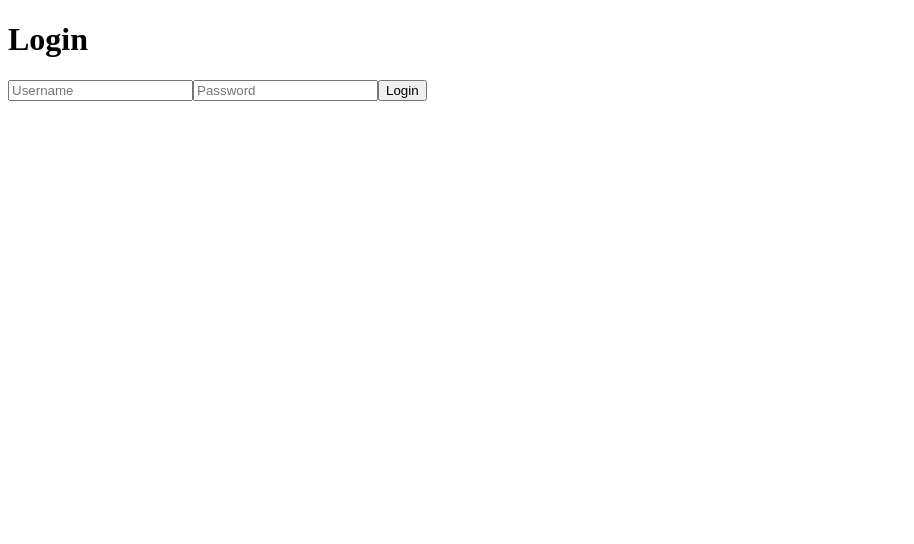
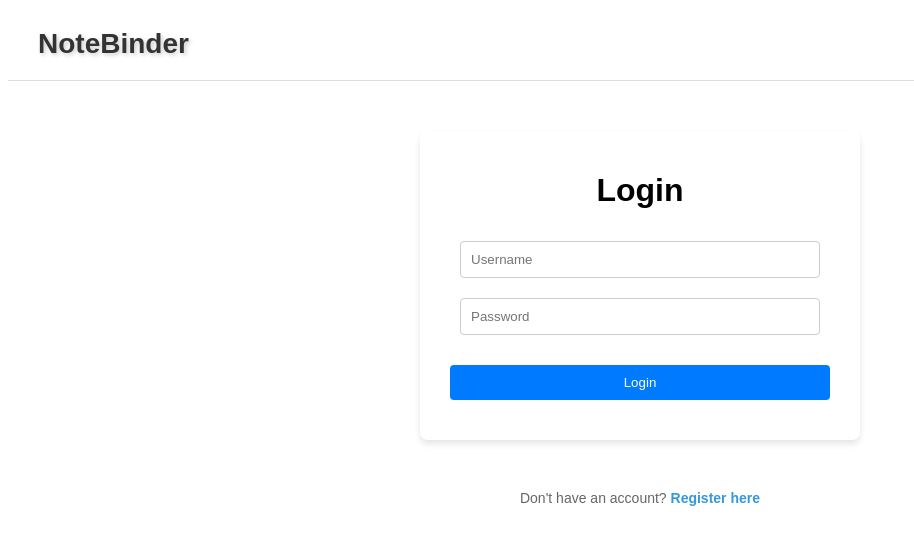
Before and after one commit to Cameron-Nann-Python/notecentric-notebinder, a React app in the folder frontend/: page /login in a window 1280 px wide. Shown: the top 544 px of the page, without its empty margins (0-914 px from the left). Built offline with nearby package versions, Linux system fonts and the light colour scheme; the HTML template or start-up script is replaced by a standard one.

Commit message:
Improved UI with stylesheets.

```diff
--- a/frontend/src/components/Form.jsx
+++ b/frontend/src/components/Form.jsx
@@ -2,6 +2,7 @@ import { useState } from "react"
 import api from "../api"
 import { useNavigate} from "react-router-dom"
 import { ACCESS_TOKEN, REFRESH_TOKEN } from "../constants"
+import "../styles/Form.css"
 
 /*Handles user registration and login*/
 function Form({route, method}) {
--- a/frontend/src/components/Note.jsx
+++ b/frontend/src/components/Note.jsx
@@ -1,4 +1,5 @@
 import React from "react"
+import "../styles/Note.css"
 
 function Note({note, onDelete}) {
     const formattedDate = new Date(note.created_at).toLocaleDateString("en-US")
--- a/frontend/src/pages/Home.jsx
+++ b/frontend/src/pages/Home.jsx
@@ -2,6 +2,8 @@ import api from "../api"
 import {useState, useEffect} from "react";
 import Note from "../components/Note"
 import { useNavigate } from "react-router-dom"
+import "../styles/Home.css"
+import "../styles/Banner.css"
 
 function Home() {
     const navigate = useNavigate()
@@ -50,10 +52,21 @@ function Home() {
     }
 
     return <div>
-        Home
+        <header className="banner" >
+            <h1>NoteBinder</h1>
+
+            <div className="header-actions">
+                <span className="page-title">Home</span>
+                <button type="button" className="logout-button"onClick={() => navigate("/logout")}>
+                    Logout
+                </button>
+            </div>
+        </header>
         <div>
             <h2>Notes</h2>
+            <div className="notes-grid">
             {notes.map((note) => <Note note={note} onDelete={deleteNote} key={note.id}/>)}
+            </div>
         </div>
         <h2>Create a Note</h2>
         <form onSubmit={createNote}>
@@ -72,13 +85,8 @@ function Home() {
             required value={content} onChange={(e) => setContent(e.target.value)}/>
             <br/>
 
-            <input type="submit" value="Submit"/>
+            <input className="submit-button" type="submit" value="Submit"/>
         </form>
-        <div>
-            <button type="button" onClick={() => navigate("/logout")}>
-                Logout
-            </button>
-        </div>
     </div>
 }
 
--- a/frontend/src/pages/Login.jsx
+++ b/frontend/src/pages/Login.jsx
@@ -1,7 +1,22 @@
 import Form from "../components/Form"
+import "../styles/Banner.css"
 
 function Login() {
-    return <Form route="/api/token/" method="login" />
+    return (
+    <>
+        <div>
+            <header className="banner">
+               <h1>NoteBinder</h1>
+            </header>
+        </div>
+        <div className="login-container">
+            <Form route="/api/token/" method="login" />
+             <p className="register-link">
+                    Don't have an account?{" "}
+                    <a href="/register">Register here</a>
+                </p>
+        </div>
+    </>)
 }
 
 export default Login
--- a/frontend/src/pages/Register.jsx
+++ b/frontend/src/pages/Register.jsx
@@ -1,8 +1,23 @@
 import Form from "../components/Form"
+import "../styles/Banner.css"
 
 /* Connects to backend url*/
 function Register() {
-    return <Form route="/api/user/register/" method="register" />
+    return (
+    <>
+        <div>
+            <header className="banner">
+               <h1>NoteBinder</h1>
+            </header>
+        </div>
+         <div className="login-container">
+            <Form route="/api/user/register/" method="register" />
+             <p className="register-link">
+                   Already have an account?{" "}
+                    <a href="/login">Login here</a>
+                </p>
+        </div>
+    </>)
 }
 
 export default Register
--- /dev/null
+++ b/frontend/src/styles/Banner.css
@@ -0,0 +1,42 @@
+.banner {
+    position: sticky;
+    top: 0;
+    display: flex;
+    align-items: center;
+    justify-content: space-between;
+
+    background-color: white;
+    padding: 20px 30px;
+    border-bottom: 1px solid #ddd;
+    z-index: 1000;
+}
+
+.banner h1 {
+    margin: 0;
+    font-size: 28px;
+    color: #333;
+    text-shadow: 2px 2px 4px rgba(0, 0, 0, 0.2);
+}
+
+.header-actions {
+    display: flex;
+    align-items: center;
+    gap: 20px;
+}
+
+.page-title {
+    font-size: 18px;
+    color: #666;
+}
+
+.logout-button {
+    background-color: white;
+    border: 1px solid #ccc;
+    border-radius: 6px;
+    padding: 8px 14px;
+    cursor: pointer;
+}
+
+.logout-button:hover {
+    background-color: #f5f5f5;
+}
--- /dev/null
+++ b/frontend/src/styles/Form.css
@@ -0,0 +1,53 @@
+.form-container {
+  display: flex;
+  flex-direction: column;
+  align-items: center;
+  justify-content: center;
+  margin: 50px auto;
+  padding: 20px;
+  border-radius: 8px;
+  box-shadow: 0 4px 6px rgba(0, 0, 0, 0.1);
+  max-width: 400px;
+}
+
+.form-input {
+  width: 90%;
+  padding: 10px;
+  margin: 10px 0;
+  border: 1px solid #ccc;
+  border-radius: 4px;
+  box-sizing: border-box;
+}
+
+.form-button {
+  width: 95%;
+  padding: 10px;
+  margin: 20px 0;
+  background-color: #007bff;
+  color: white;
+  border: none;
+  border-radius: 4px;
+  cursor: pointer;
+  transition: background-color 0.3s;
+}
+
+.form-button:hover {
+  background-color: #0056b3;
+}
+
+.register-link {
+    margin-top: 20px;
+    text-align: center;
+    font-size: 14px;
+    color: #666;
+}
+
+.register-link a {
+    color: #3498db;
+    text-decoration: none;
+    font-weight: bold;
+}
+
+.register-link a:hover {
+    text-decoration: underline;
+}
--- /dev/null
+++ b/frontend/src/styles/Home.css
@@ -0,0 +1,79 @@
+div {
+  font-family: Arial, sans-serif;
+}
+
+.notes-section {
+  margin-bottom: 2rem;
+}
+
+.notes-section h2 {
+  color: #333;
+  font-size: 24px;
+}
+
+.note {
+  background-color: #f9f9f9;
+  border-left: 5px solid #007bff;
+  margin: 10px 0;
+  padding: 10px 15px;
+  border-radius: 5px;
+}
+
+form {
+  background-color: #fff;
+  padding: 20px;
+  border-radius: 8px;
+  box-shadow: 0 2px 4px rgba(0, 0, 0, 0.1);
+  max-width: 500px;
+  margin: auto;
+}
+
+form h2 {
+  color: #333;
+  font-size: 24px;
+  margin-bottom: 20px;
+}
+
+form label {
+  font-weight: bold;
+  margin-top: 10px;
+}
+
+form input,
+form textarea {
+  width: 100%;
+  padding: 8px;
+  margin: 8px 0 16px;
+  border: 1px solid #ccc;
+  border-radius: 4px;
+  box-sizing: border-box;
+}
+
+form input[type="submit"] {
+  background-color: #007bff;
+  color: white;
+  padding: 10px 20px;
+  border: none;
+  border-radius: 4px;
+  cursor: pointer;
+  font-size: 16px;
+}
+
+form input[type="submit"]:hover {
+  background-color: #0056b3;
+}
+
+.submit-button {
+  background-color: #007bff;
+  color: white;
+  padding: 10px 20px;
+  border: none;
+  border-radius: 4px;
+  cursor: pointer;
+  font-size: 16px;
+  transition: background-color 0.3s;
+}
+
+.submit-button:hover {
+  background-color: #0056b3;
+}
--- /dev/null
+++ b/frontend/src/styles/Note.css
@@ -0,0 +1,61 @@
+.note-container {
+    background-color: #fff;
+    padding: 20px;
+    margin: 15px;
+    border: 1px solid #e0e0e0;
+    border-radius: 10px;
+    box-shadow: 0 2px 6px rgba(0, 0, 0, 0.08);
+
+    width: 280px;
+    box-sizing: border-box;
+    overflow-wrap: anywhere;
+    transition: box-shadow 0.2s, transform 0.2s;
+}
+
+.note-container:hover {
+    box-shadow: 0 4px 12px rgba(0, 0, 0, 0.12);
+    transform: translateY(-2px);
+}
+
+.note-title {
+    color: #333;
+    font-size: 1.2rem;
+    margin-top: 0;
+    margin-bottom: 10px;
+    overflow-wrap: anywhere;
+    text-decoration: underline;
+}
+
+.note-content {
+    color: #666;
+    line-height: 1.5;
+    overflow-wrap: anywhere;
+}
+
+.note-date {
+    color: #999;
+    font-size: 0.8rem;
+    margin-top: 15px;
+}
+
+.delete-button {
+    background-color: #f44336;
+    color: white;
+    border: none;
+    padding: 8px 14px;
+    border-radius: 6px;
+    cursor: pointer;
+    transition: background-color 0.3s;
+}
+
+.delete-button:hover {
+    background-color: #d32f2f;
+}
+
+.notes-grid {
+    display: grid;
+    grid-template-columns: repeat(auto-fill, minmax(250px, 1fr));
+    gap: 10px;
+    padding: 10px;
+    align-items: start;
+}
```
